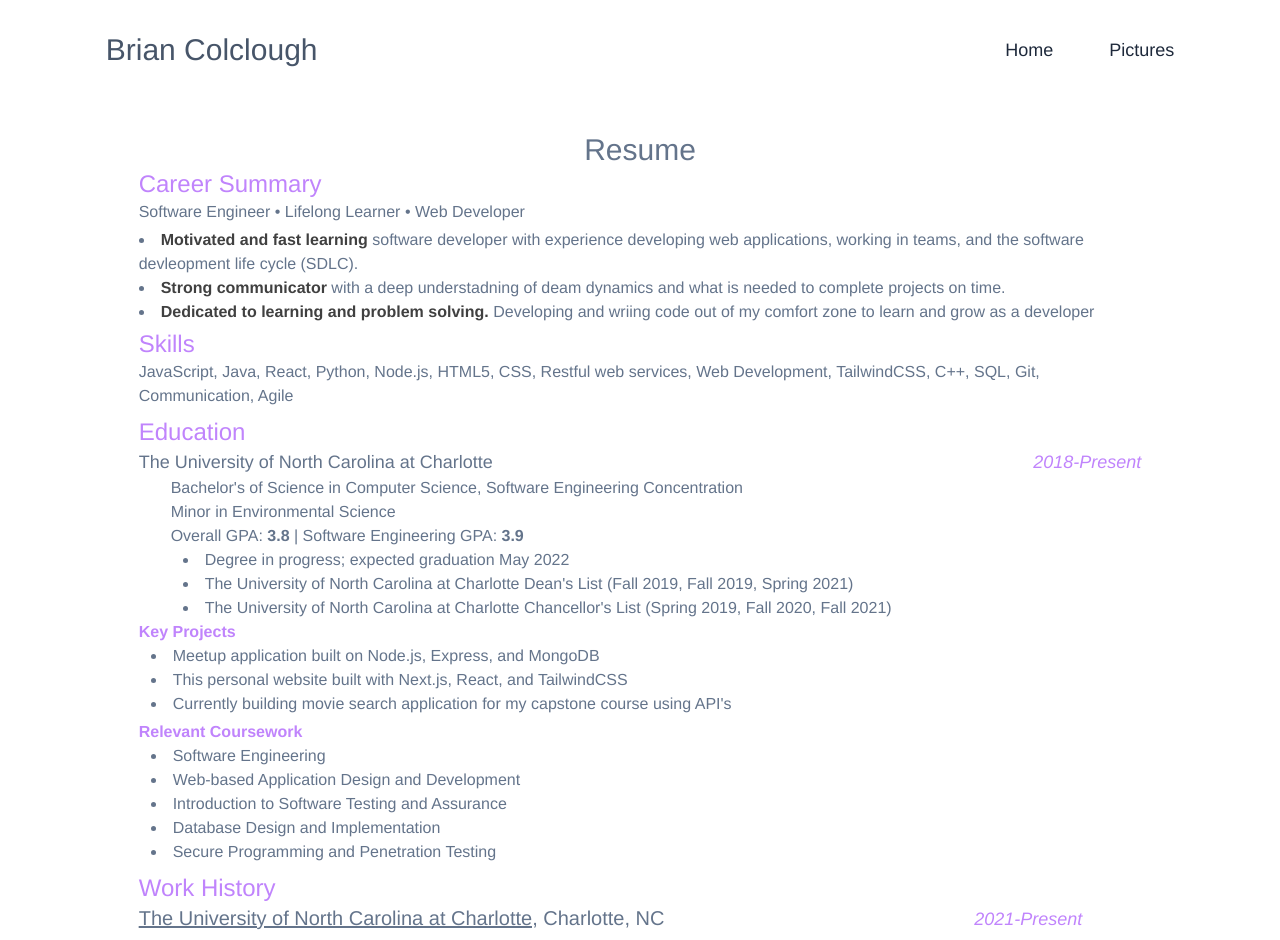
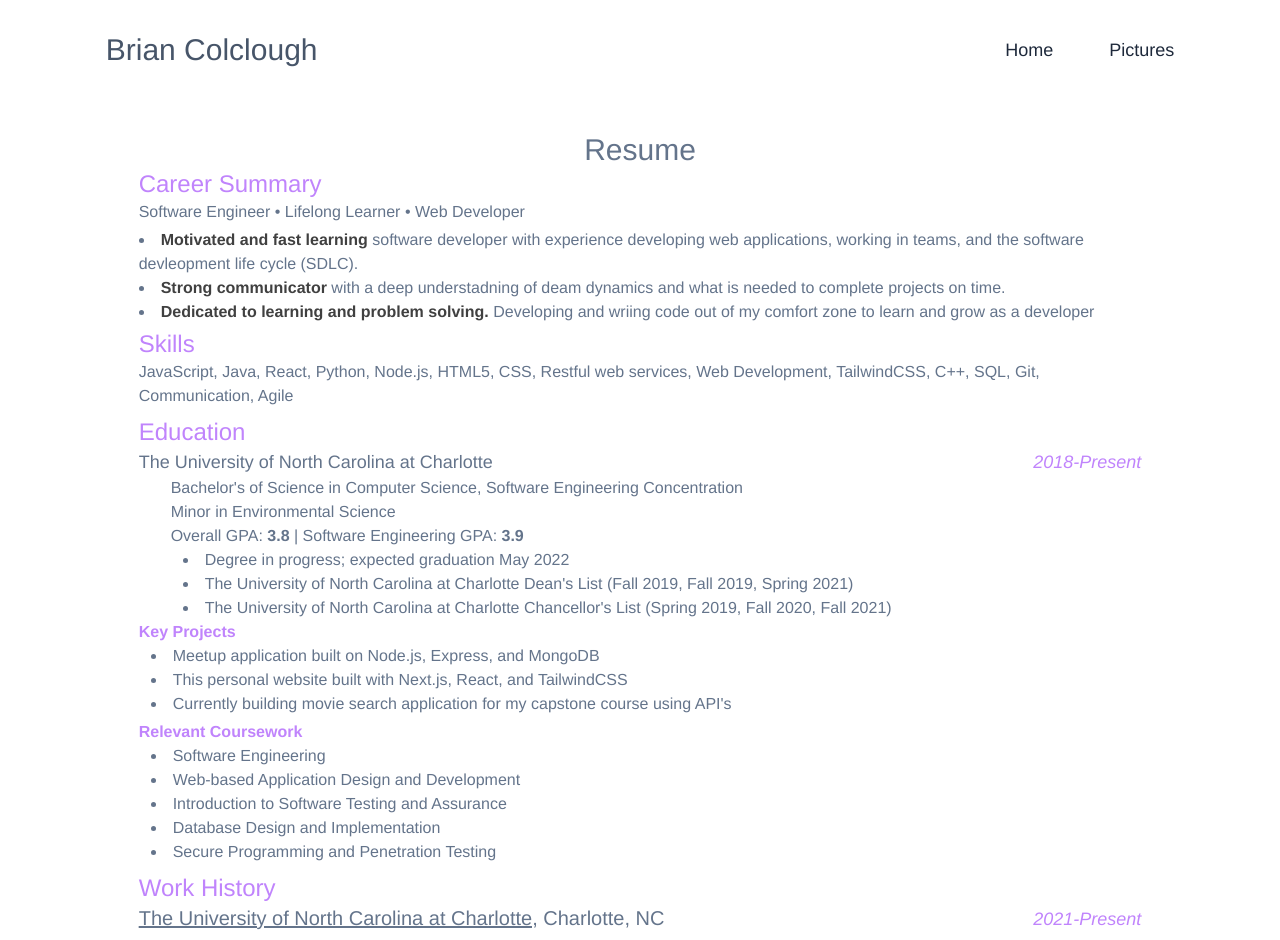
Before and after one commit to BrianColclough/Portfolio, a Next.js app: page / in a window 1280 px wide. Shown: the top 940 px of the page. Built offline with nearby package versions, Linux system fonts and the light colour scheme.

Commit message:
fixed alignment

```diff
--- a/components/resume.jsx
+++ b/components/resume.jsx
@@ -132,7 +132,7 @@ const Resume = (props) => {
                 </span>
                 <span className="font-normal"> Charlotte, NC</span>
               </div>
-              <div className="basis-2/12 font-normal text-purple-400 italic text-lg">
+              <div className="basis-2/12 font-normal text-purple-400 italic text-lg text-right">
                 2021-Present
               </div>
             </div>
```
